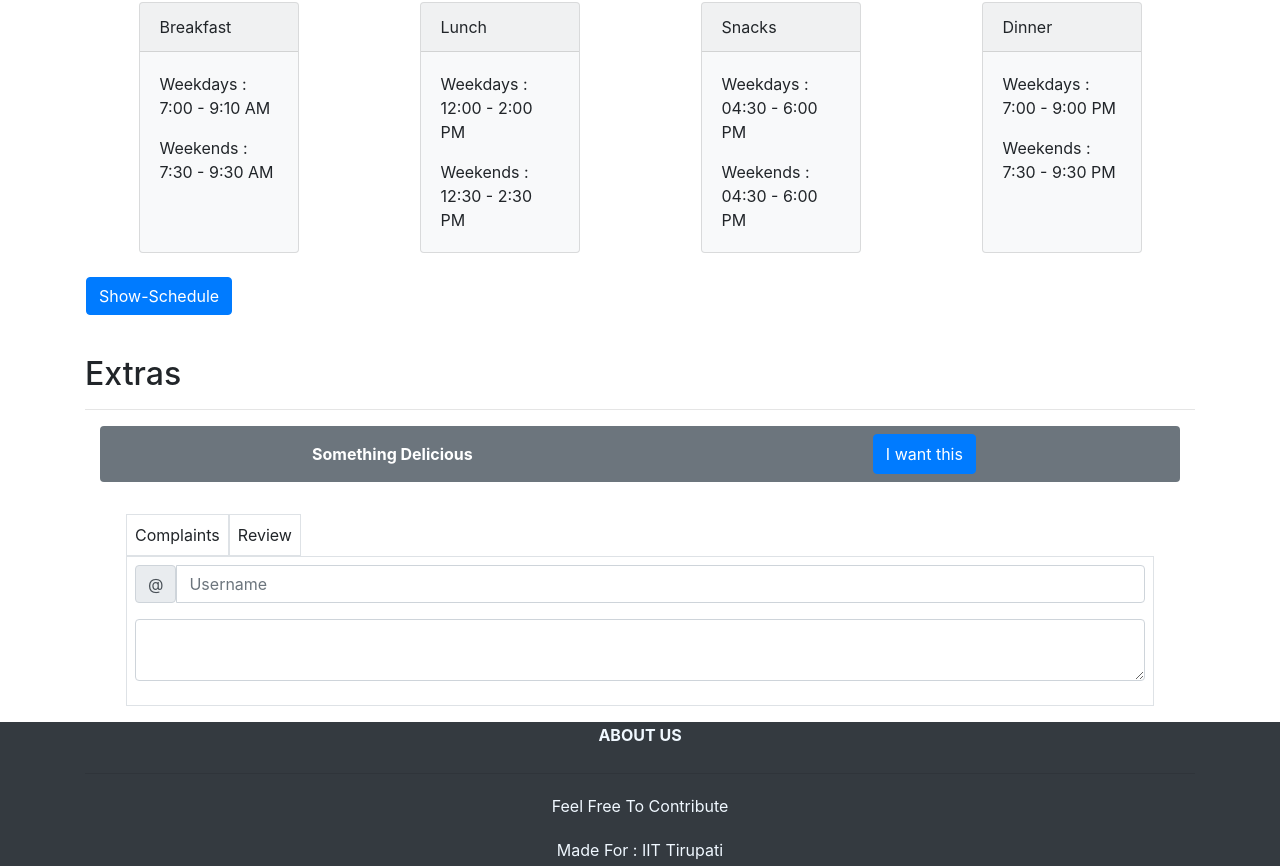
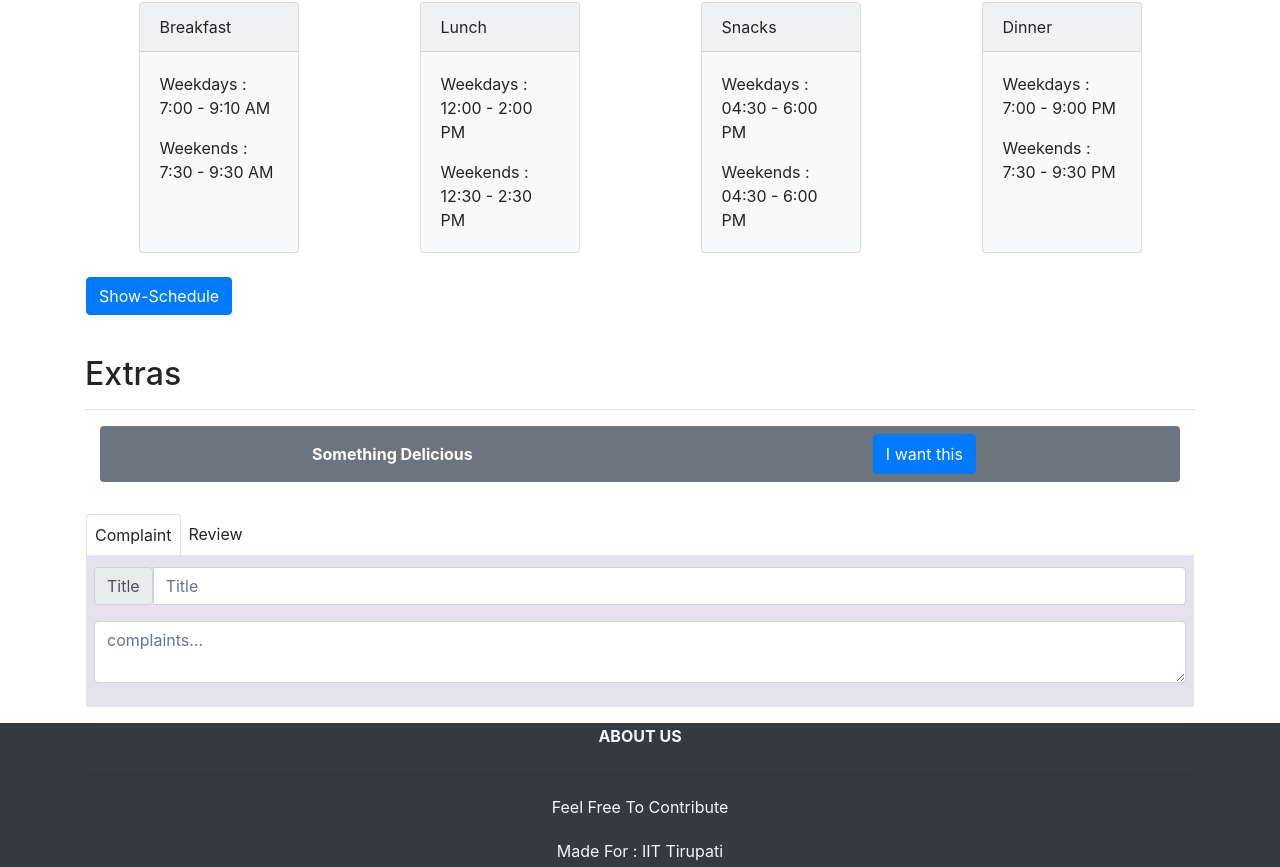
Before and after one commit to ThyPandaKing/hostel-seva, a React (Create React App) app: page /mess in a window 1280 px wide. Shown: the part 338-1205 px from the top of the page. Built offline with nearby package versions, Linux system fonts and the light colour scheme.

Commit message:
Complaint review section modified

```diff
--- a/src/Components/Mess/Complaints.js
+++ b/src/Components/Mess/Complaints.js
@@ -1,24 +1,46 @@
+import { useState } from "react";
+import './mess.css';
+
 const Complaints = () => {
+  const [toggle, setToggle] = useState("complaints");
+
+  function change(option){
+    var complaint =  document.getElementsByClassName("complaint")[0]
+    var review = document.getElementsByClassName("review")[0]
+     if(option == 'complaint'){
+       complaint.classList.add("border");
+       complaint.classList.add("bd-highlight");
+       review.classList.remove("border");
+       review.classList.remove("bd-highlight");
+     }
+     else {
+      complaint.classList.remove("border");
+      complaint.classList.remove("bd-highlight");
+      review.classList.add("border");
+      review.classList.add("bd-highlight");
+     }
+     setToggle(option)
+  }
+
   return (
     <div className="container p-2">
-      <div className="d-flex mx-5">
-        <div className="p-2 border">Complaints</div>
-        <div className="p-2 border">Review</div>
+      <div className="d-flex mx-2">
+        <div className="complaint p-2 border border-bottom-0 rounded-top" onClick = {() => {change("complaint")}}>Complaint</div>
+        <div className="review p-2 border-bottom-0 rounded-top" onClick = {() => {change("review")}}>Review</div>
       </div>
-      <div className="input-block mx-5 border border-5 p-2">
-        <div className="input-group mb-3">
-          <span className="input-group-text" id="basic-addon1">@</span>
+      <div className="input-block mx-2 p-2 bd-highlight border-0">
+        <div className="input-group mb-3 my-1">
+          <span className="input-group-text" id="basic-addon1">Title</span>
           <input
             type="text"
             className="form-control"
-            placeholder="Username"
+            placeholder="Title"
             aria-label="Username"
             aria-describedby="basic-addon1"
           />
         </div>
         <div className="input-group mb-3">
-
-          <textarea className="form-control" aria-label="With textarea" />
+          <textarea className="form-control" aria-label="With textarea" placeholder={toggle + "..."}/>
         </div>
       </div>
     </div>
--- a/src/Components/Mess/Mess.js
+++ b/src/Components/Mess/Mess.js
@@ -1,6 +1,6 @@
 import Schedule from './Schedule';
 import Complaints from './Complaints';
-
+import './mess.css';
 const Mess = () => {
   return (
     <div className="p-2">
@@ -27,7 +27,7 @@ const Mess = () => {
       <div className="container  ">
         <h2>Extras</h2>
         <hr />
-        <div className="container overflow-y-scroll">
+        <div className="container">
           <div className="d-flex p-2 justify-content-around bg-secondary rounded">
             <div className="p-2 text-white text-bold">
               <strong>Something Delicious</strong>
--- /dev/null
+++ b/src/Components/Mess/mess.css
@@ -0,0 +1,4 @@
+.bd-highlight {
+    background-color: rgba(86,61,124,0.15);
+    border: 1px solid rgba(86,61,124,0.15);
+}
```
